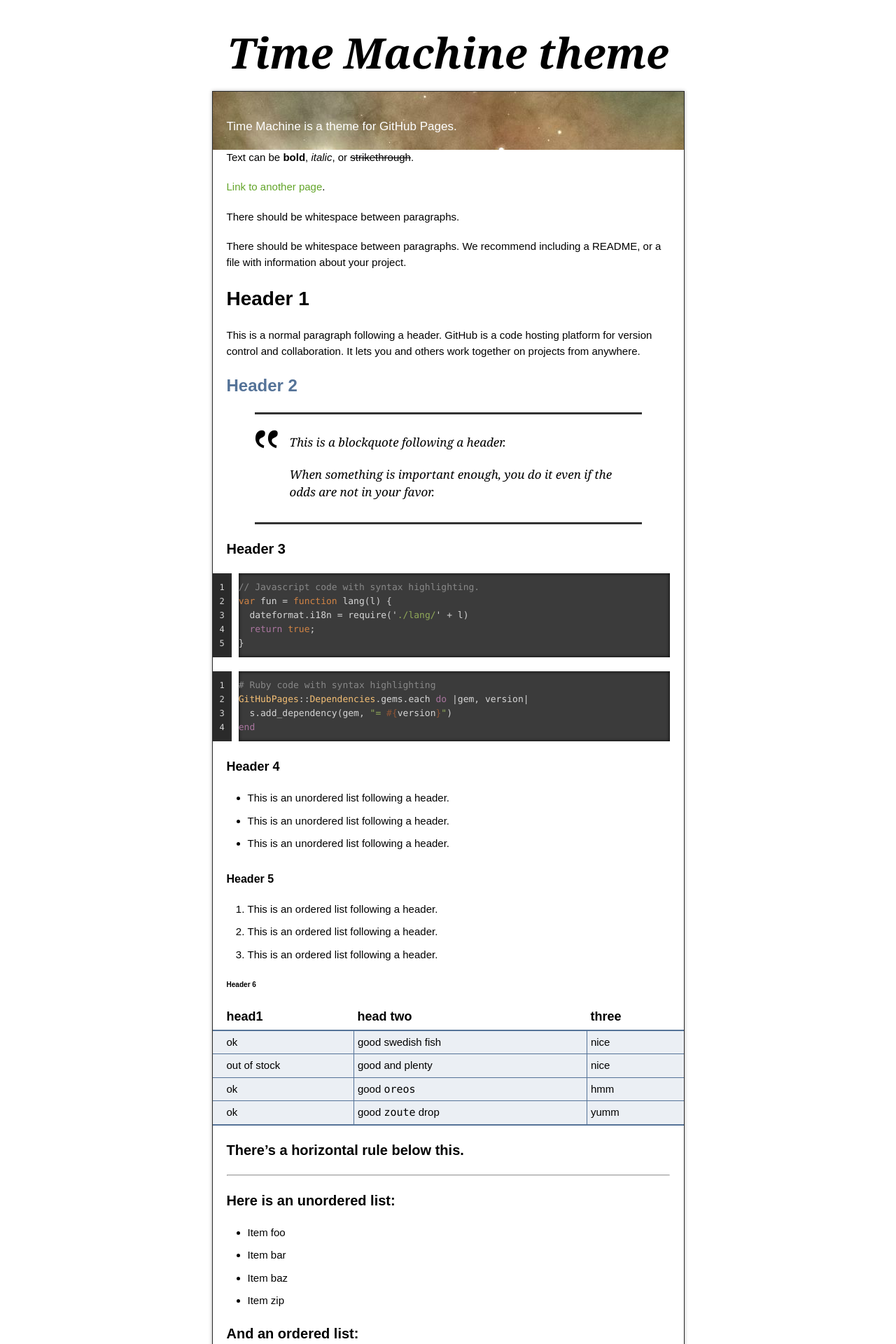
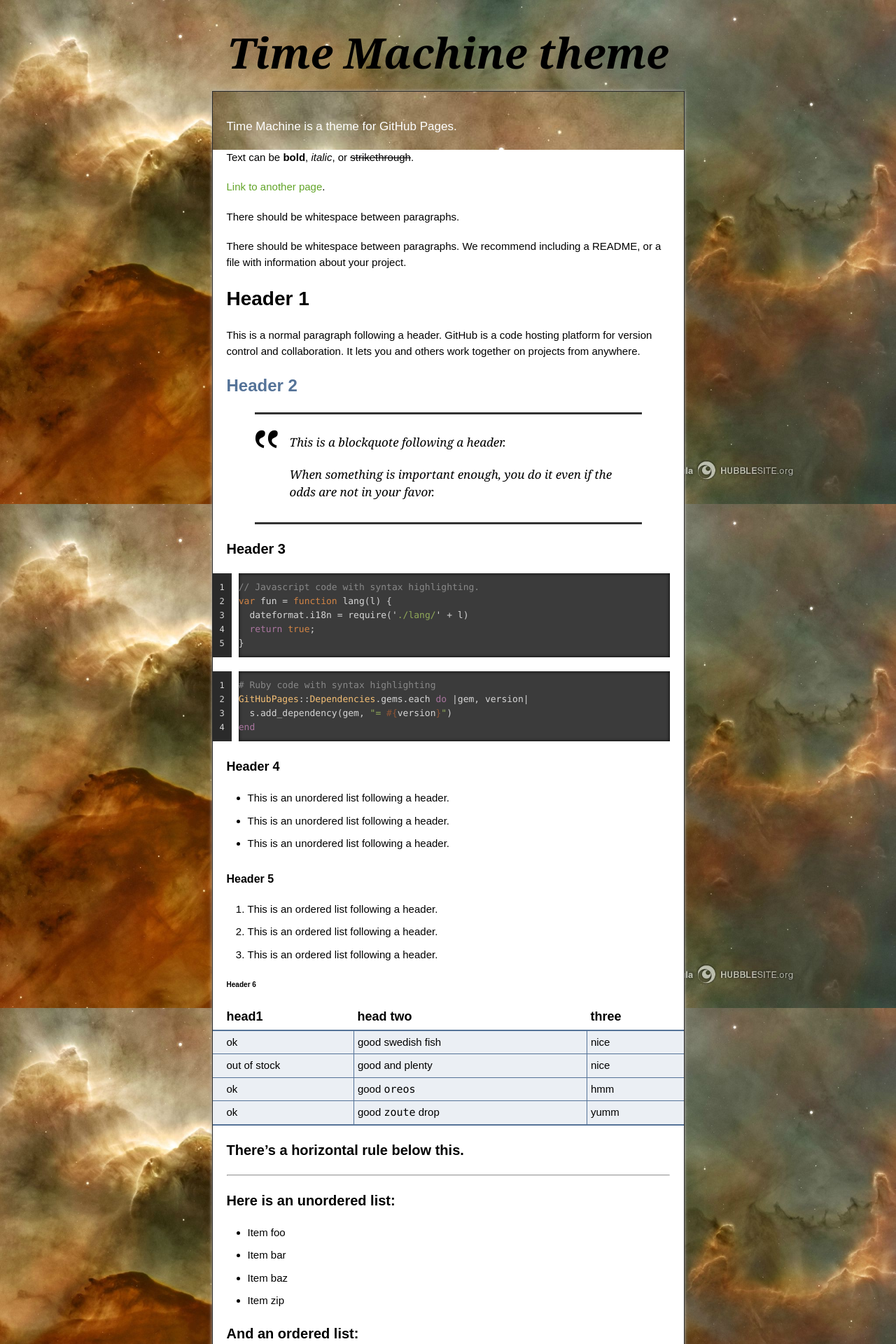
Before and after one commit to alifelongwork/alifelongwork.github.io, a Jekyll site: the page built from index.md, in a window 1280 px wide. Shown: the top 1920 px of the page at 70% size. Built offline with Jekyll 4.4.1, drawn with Linux system fonts in a browser that asks for light colours.

Commit message:
Update jekyll-theme-time-machine.scss

```diff
--- a/_sass/jekyll-theme-time-machine.scss
+++ b/_sass/jekyll-theme-time-machine.scss
@@ -6,16 +6,8 @@ body {
   font-size: 15px;
   font-family: Arial, Arial, Helvetica, sans-serif;
   line-height: 1.5;
- /* background-size: contain;*/
-}
-
-.parallax{
   background-image: url(../images/pattern.png);
-  height: 100%;
-  background-attachment: fixed;
-  background-position: center;
-  background-repeat: no-repeat;
-  background-size: cover;
+  background-size: contain;
 }
 
 a {
```
